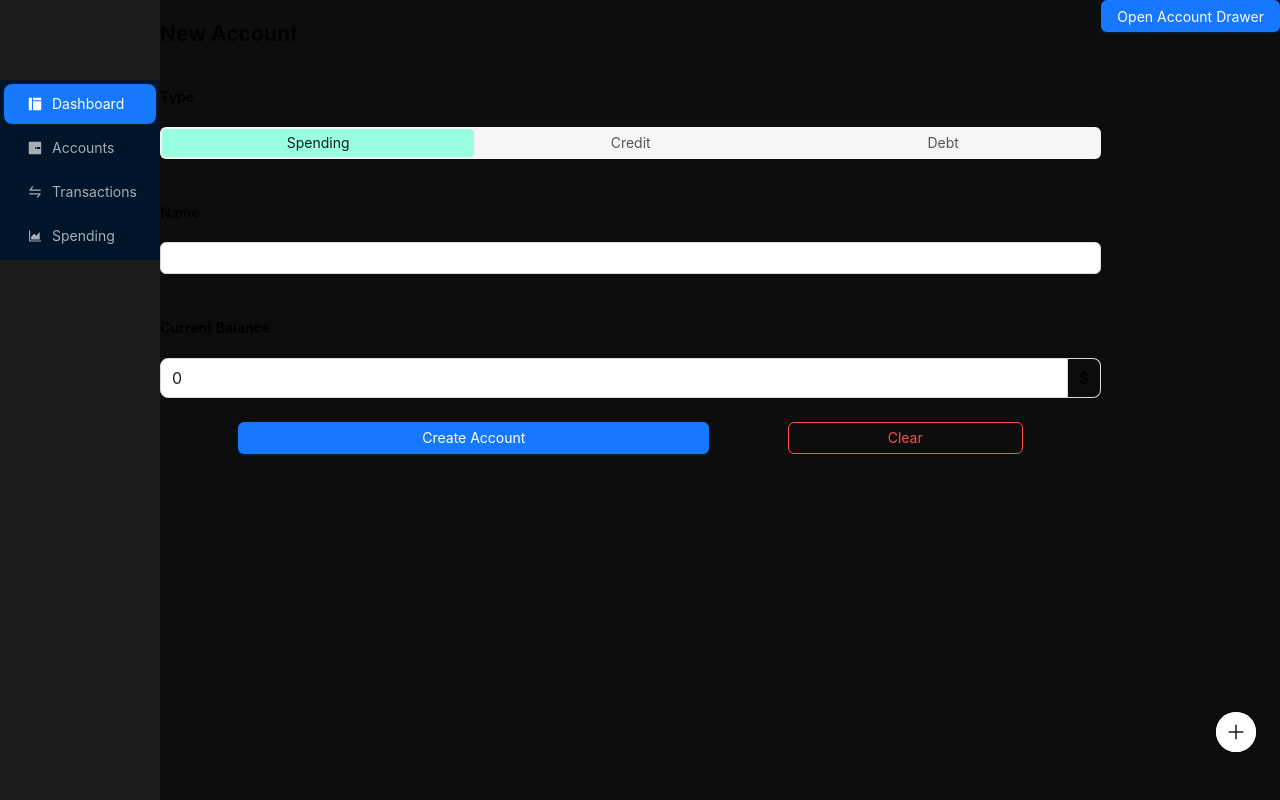
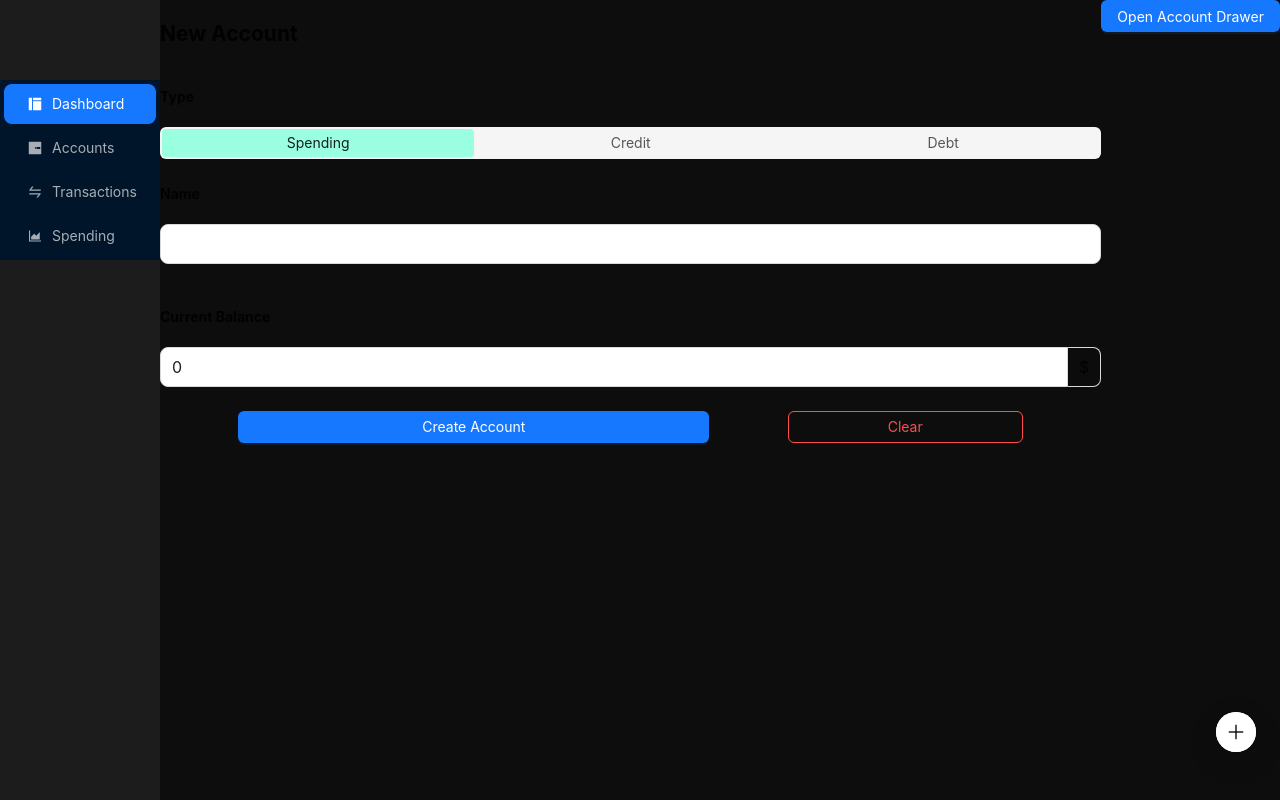
Before and after one commit to BrendanMoorehead/Dollarity, a React (Create React App) app in the folder dollarity/: page / in a window 1280 px wide. Built offline with nearby package versions, Linux system fonts and the light colour scheme.

Commit message:
Name input creation

```diff
--- a/dollarity/src/Components/NameInput.js
+++ b/dollarity/src/Components/NameInput.js
@@ -1,7 +1,24 @@
-import { Input } from "antd";
-const NameInput = () => {
+import { Input, Form } from "antd";
+import { useState } from "react";
+const NameInput = ({onChange}) => {
+    const [name, setName] = useState("");
+
+    const updateValue = (event) => {
+        setName(event.target.value);
+
+        onChange && onChange(name);
+    }
   return (
-    <Input />
+    <Form.Item
+        name='name'
+        rules={[{ required: true, message: 'Please enter the name of your account.' }]}
+    >
+        <Input
+            size="large"
+            required={true}
+            onChange={updateValue}
+        />
+    </Form.Item>
   )
 }
 
--- a/dollarity/src/Components/NewAccountForm.js
+++ b/dollarity/src/Components/NewAccountForm.js
@@ -2,6 +2,7 @@ import React from 'react'
 import { Button, Checkbox, Form, Input, ColorPicker, Segmented, InputNumber, Steps, Flex, Row, Col, ConfigProvider } from 'antd';
 import { useState } from 'react';
 import DollarInput from './DollarInput';
+import NameInput from './NameInput';
 /**
  * A form for the user to enter all account details.
  *
@@ -32,10 +33,8 @@ const NewAccountForm = () => {
             }}
           /></ConfigProvider>
       </Form.Item>
-      <Form.Item>
         <h4>Name</h4>
-        <Input />
-      </Form.Item>
+        <NameInput />
       <Form.Item>
         <h4>Current Balance</h4>
         <DollarInput />
```
